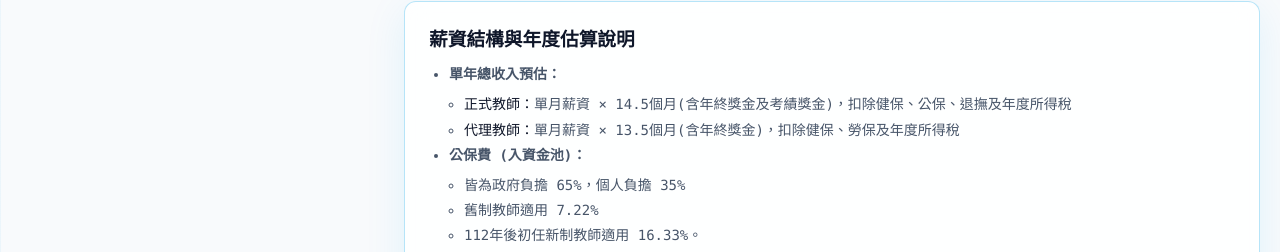
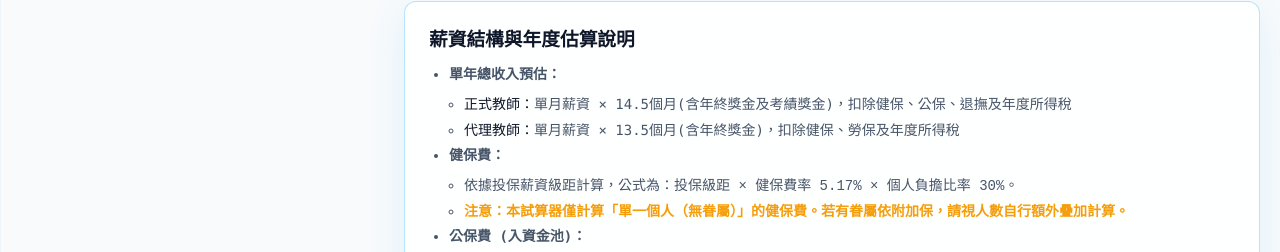
Before and after one commit to dondonjain/TeachORNot, a plain HTML site: page raise_calculator.html in a window 1280 px wide. Shown: the part 1155-1407 px from the top of the page. Drawn offline with Linux system fonts and the light colour scheme.

Commit message:
docs: 於說明區塊新增健保計算公式與單人保費限制說明

```diff
--- a/raise_calculator.html
+++ b/raise_calculator.html
@@ -209,6 +209,12 @@
                             <li><span style="color:var(--text-primary);">代理教師：</span>單月薪資 × 13.5個月(含年終獎金)，扣除健保、勞保及年度所得稅</li>
                         </ul>
                     </li>
+                    <li><strong>健保費：</strong>
+                        <ul style="padding-left: 15px; margin-top: 5px;">
+                            <li>依據投保薪資級距計算，公式為：<code>投保級距 × 健保費率 5.17% × 個人負擔比率 30%</code>。</li>
+                            <li><span style="color:var(--sys-orange); font-weight:600;">注意：本試算器僅計算「單一個人（無眷屬）」的健保費。若有眷屬依附加保，請視人數自行額外疊加計算。</span></li>
+                        </ul>
+                    </li>
                     <li><strong>公保費 (入資金池)：</strong>
                         <ul style="padding-left: 15px; margin-top: 5px;">
                             <li>皆為政府負擔 65%，個人負擔 35%</li>
```
